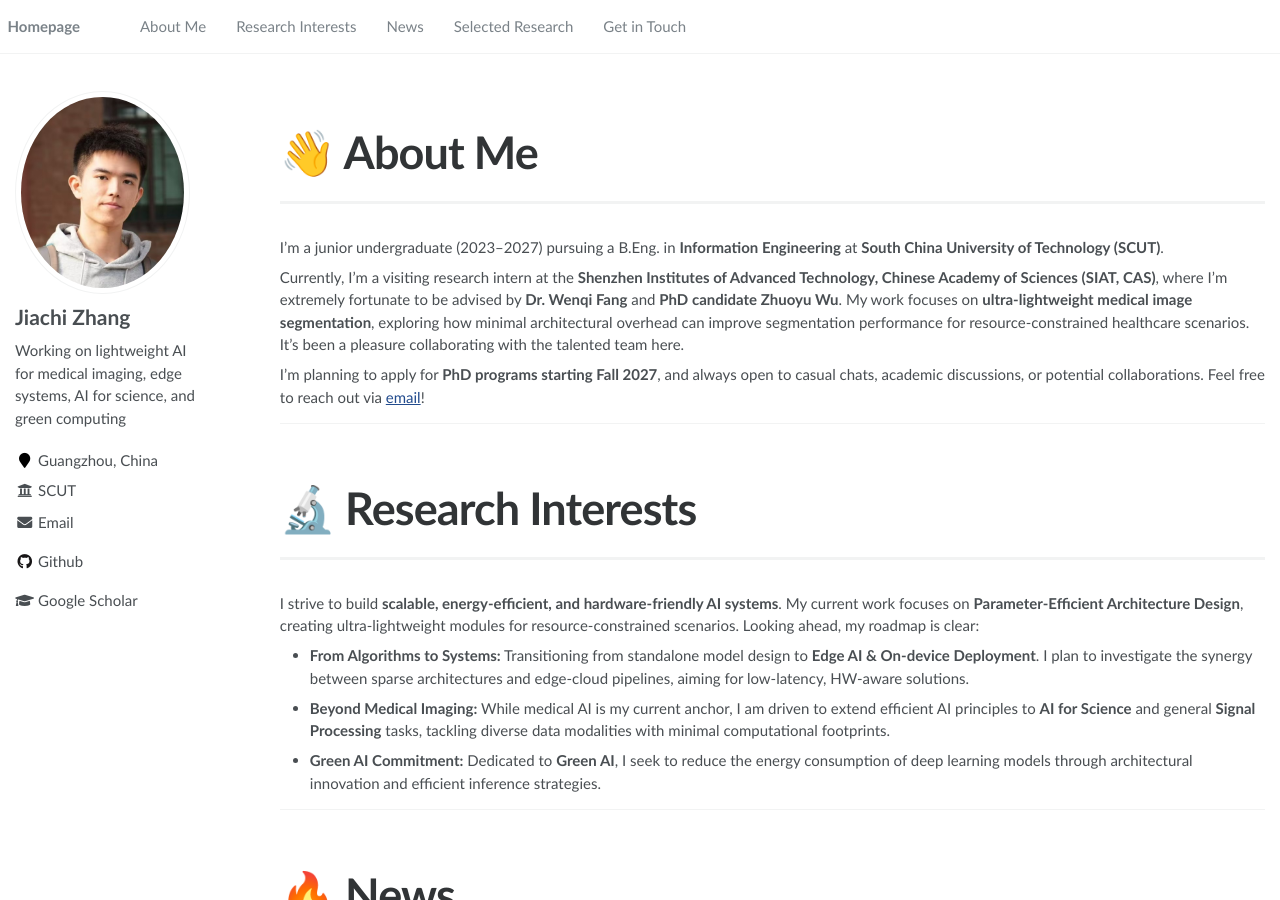
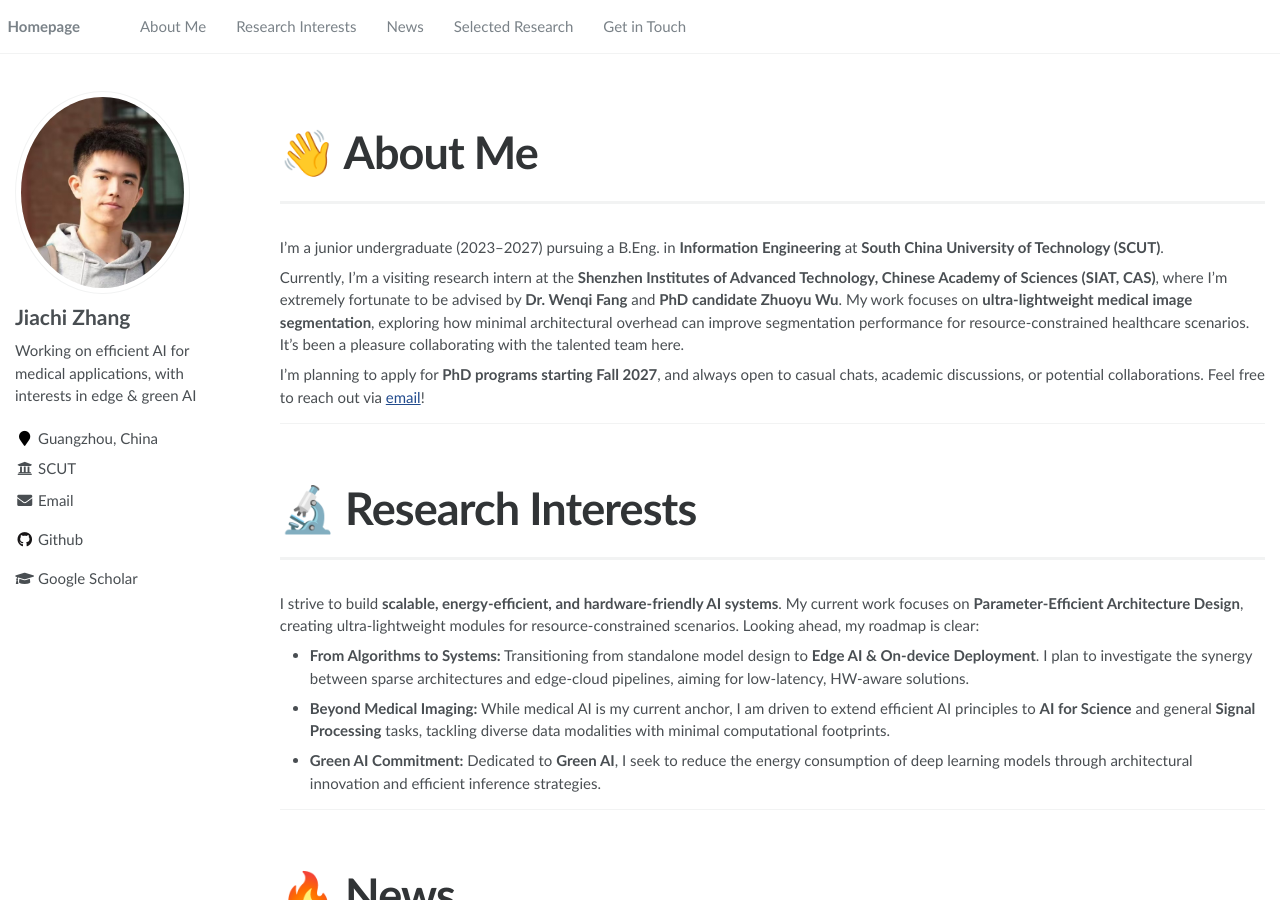
Before and after one commit to tyui99/tyui99.github.io, a Jekyll site: the page built from _pages/about.md, in a window 1280 px wide and 900 px high. Built offline with Jekyll 4.4.1, drawn with Linux system fonts in a browser that asks for light colours.

Commit message:
style: tighten sidebar bio around medical AI + efficiency, with side interests
Drop the 4-axis enumeration (edge systems / AI for science / green
computing). Bio now leads with the actual specialty (efficient AI
for medical) and tucks edge & green AI into a side interest clause.
Uses 'medical applications' rather than 'medical imaging' so it
also covers medical signals, and keeps 'efficient' as the unifying
theme across both primary and side work.

Co-Authored-By: Claude <noreply@anthropic.com>

```diff
--- a/_config.yml
+++ b/_config.yml
@@ -23,7 +23,7 @@ baidu_site_verification  :  # get baidu_site_verification from https://ziyuan.ba
 author:
   name             : "Jiachi Zhang"
   avatar           : "images/photo.jpg"
-  bio              : "Working on lightweight AI for medical imaging, edge systems, AI for science, and green computing"
+  bio              : "Working on efficient AI for medical applications, with interests in edge & green AI"
   location         : "Guangzhou, China"
   employer         : "SCUT"
   pubmed           :
```
